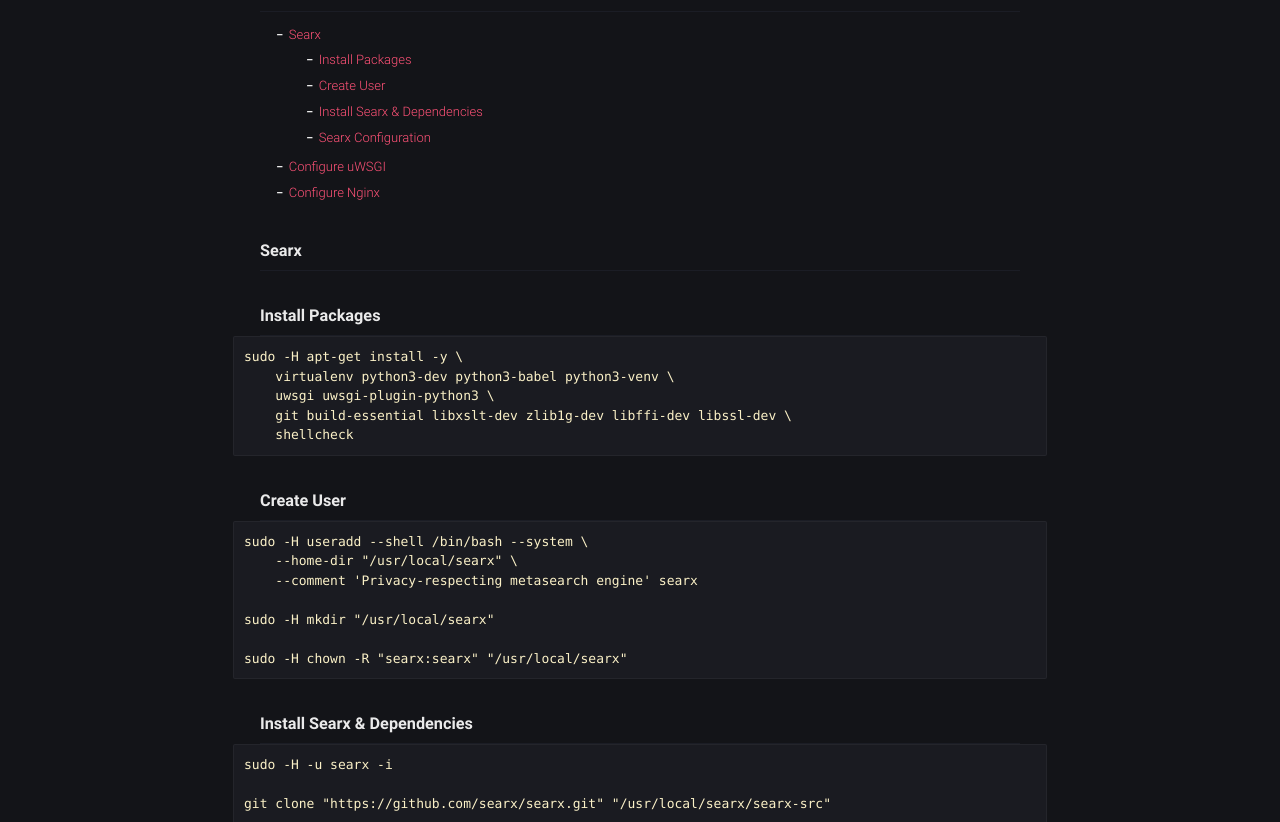
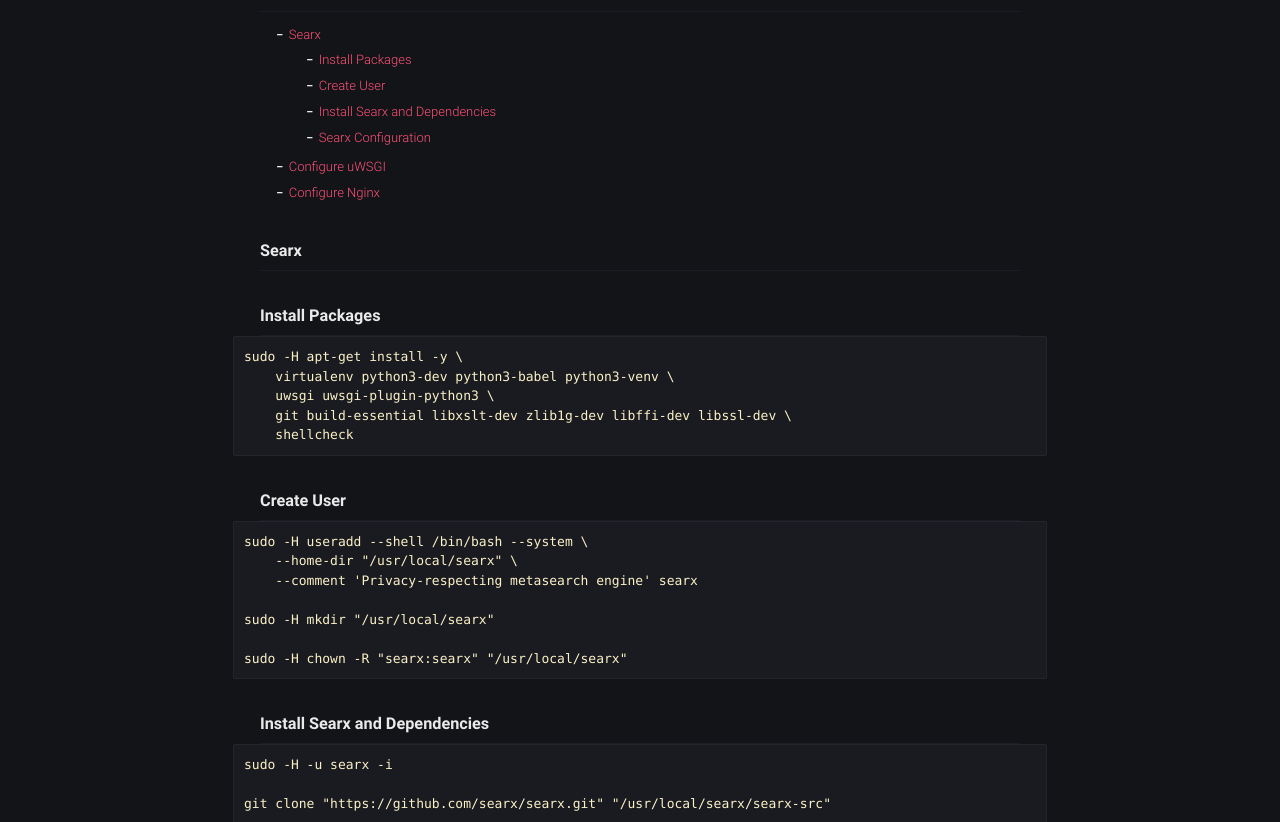
Before and after one commit to robert-marshall/xyz, a Jekyll site: the page built from _posts/2020-12-11-install-searx-on-debian.md, in a window 1280 px wide and 1400 px high. Shown: the part 415-1237 px from the top of the window. Built offline with Jekyll 4.4.1, drawn with Linux system fonts in a browser that asks for light colours.

Commit message:
Made it to compile...

````diff
--- a/_posts/2020-12-11-install-searx-on-debian.md
+++ b/_posts/2020-12-11-install-searx-on-debian.md
@@ -9,7 +9,7 @@
 * [Searx](#searx)
   * [Install Packages](#install-packages)
   * [Create User](#create-user)
-  * [Install Searx & Dependencies](#install-searx-&-dependencies)
+  * [Install Searx and Dependencies](#install-searx-and-dependencies)
   * [Searx Configuration](#searx-configuration)
 * [Configure uWSGI](#configure-uwsgi)
 * [Configure Nginx](#configure-nginx)
@@ -37,7 +37,7 @@
 sudo -H chown -R "searx:searx" "/usr/local/searx"
 ```
 
-### Install Searx & Dependencies
+### Install Searx and Dependencies
 
 ```
 sudo -H -u searx -i
````
